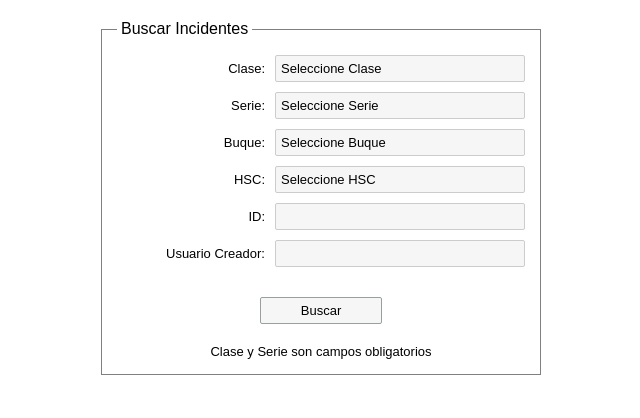
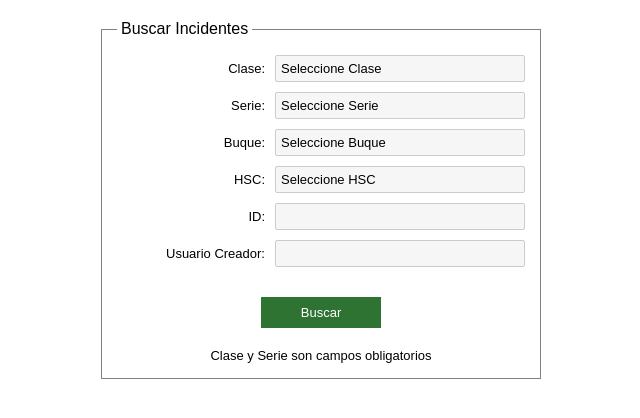
Before and after one commit to Integral-Experts-PLM/ArmadaSecondProject, a Django app: page /view-incidents/ in a window 1280 px wide. Shown: the part 43-461 px from the top of the page, without its empty margins (319-959 px from the left). Run offline with Django 4.2, Linux system fonts and the light colour scheme; data that the repository does not hold is empty.

Commit message:
search incidnts

```diff
--- a/base/templates/base/incidents/search_incidents.html
+++ b/base/templates/base/incidents/search_incidents.html
@@ -52,7 +52,7 @@
     </div>
 
     <div style="display: flex; justify-content: center; padding: 20px 0 20px 0;">
-      <input type="submit" value="Buscar" class="button">
+      <input type="submit" value="Buscar" class="create-incident-button">
     </div>
 
     <div id="messageContainer" style="display: flex; flex-direction: column; align-items: center;">
```
